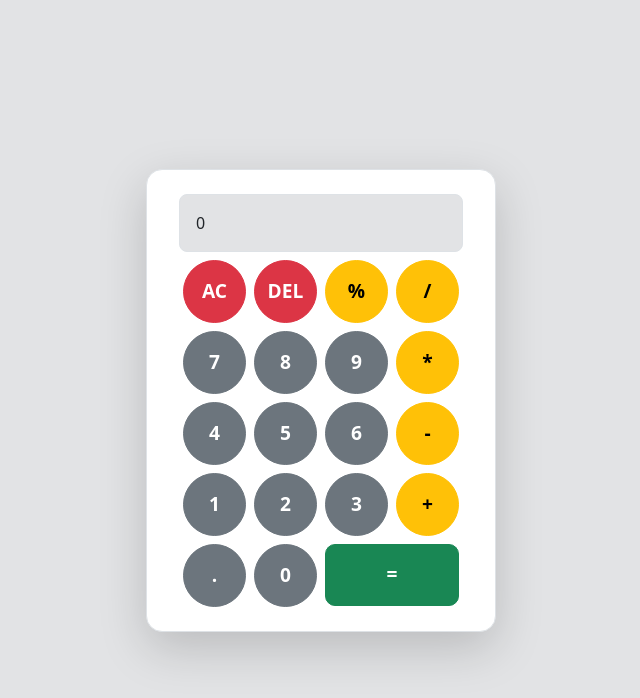
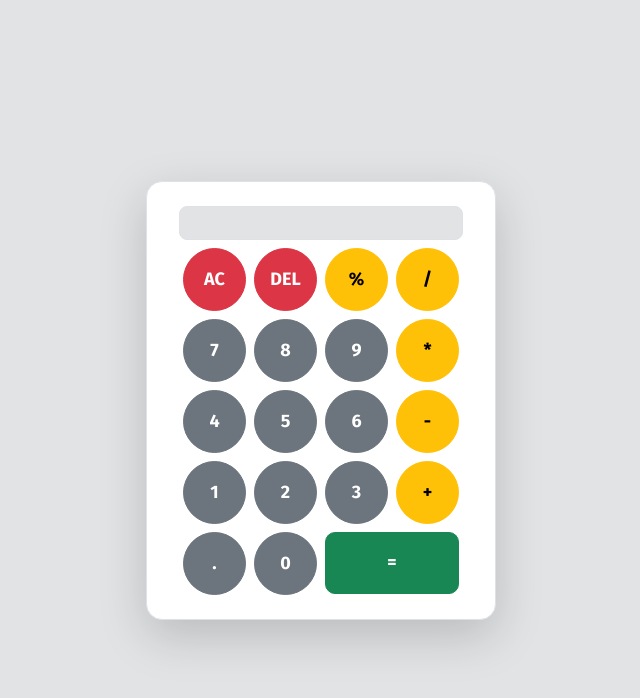
Before and after one commit to mongarejoshua/Frontend-Development-Projects, a website: page Calculator-App/index.html in a window 1280 px wide. Both pictures are taken after a click on the button "AC". Shown: the whole page, without its empty margins (319-959 px from the left). Drawn offline with nearby package versions, Linux system fonts and the light colour scheme; a web font is replaced by a local one.

Commit message:
calculator update

```diff
--- a/Calculator-App/index.html
+++ b/Calculator-App/index.html
@@ -15,7 +15,7 @@
 
         <div class="row gy-2 gx-2 p-4">
 
-            <div class="p-3 border rounded-3 bg-secondary-subtle">0</div>
+            <div id="display" class="p-3 border rounded-3 bg-secondary-subtle text-end fs-4 overflow-x-hidden text-break"><span class="cursor">|</span></div>
 
             <div class="col-3">
                 <button class="btn btn-danger w-100">AC</button>
@@ -87,6 +87,7 @@
     </div>
 
     <script src="../node_modules/bootstrap/dist/js/bootstrap.bundle.min.js"></script>
+    <script src="script.js"></script>
 </body>
 
 </html>
--- /dev/null
+++ b/Calculator-App/script.js
@@ -0,0 +1,12 @@
+const display = document.getElementById('display');
+const buttons = document.querySelectorAll('.btn');
+
+let currentContent = '';
+
+function displayContent() {
+    display.innerText = currentContent;
+}
+
+buttons.forEach(button => {
+    button.addEventListener('click', displayContent)
+})
--- a/Calculator-App/styles.css
+++ b/Calculator-App/styles.css
@@ -1,7 +1,13 @@
+@import url('https://fonts.googleapis.com/css2?family=Alan+Sans:wght@300..900&family=Fira+Sans:ital,wght@0,100;0,200;0,300;0,400;0,500;0,600;0,700;0,800;0,900;1,100;1,200;1,300;1,400;1,500;1,600;1,700;1,800;1,900&family=Roboto+Slab:wght@100..900&display=swap');
+
 body {
     min-height: 100vh;
-    min-width: 100vw;
+    min-width: 490px;
+    font-family: "Fira Sans", sans-serif;
+    font-weight: 500;
+    font-style: normal;
 }
+
 .calculator {
     width: 100%;
     max-width: 350px;
@@ -10,11 +16,34 @@ body {
 .btn {
     aspect-ratio: 1;
     font-weight: bold;
-    font-size: larger;
+    font-size: large;
     border-radius: 50%;
+    display: flex;
+    justify-content: center;
+    align-items: center;
 }
+
 .btn-success {
     border-radius: 0;
     height: 62px;
     border-radius: 10px;
 }
+
+/* blinking cursor */
+
+@keyframes cursor-blink {
+    0% {
+        opacity: 1;
+    }
+    50% {
+        opacity: 0;
+    }
+    100% {
+        opacity: 1;
+    }
+}
+.cursor {
+    animation-name: cursor-blink;
+    animation-duration: 1s;
+    animation-iteration-count: infinite;
+}
```
